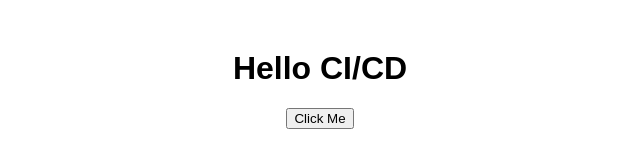
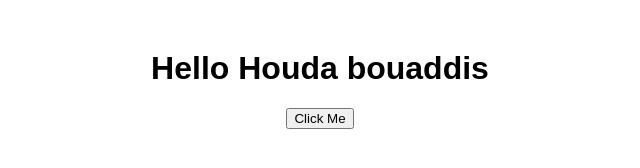
Before and after one commit to huda-source/tp-cicd, a plain HTML site: page index.html in a window 1280 px wide. Shown: the whole page, without its empty margins (320-960 px from the left). Drawn offline with Linux system fonts and the light colour scheme.

Commit message:
Update page

```diff
--- a/index.html
+++ b/index.html
@@ -5,7 +5,7 @@
     <link rel="stylesheet" href="style.css">
 </head>
 <body>
-    <h1>Hello CI/CD</h1>
+    <h1>Hello Houda bouaddis</h1>
 
     <button onclick="showMessage()">
         Click Me
```
